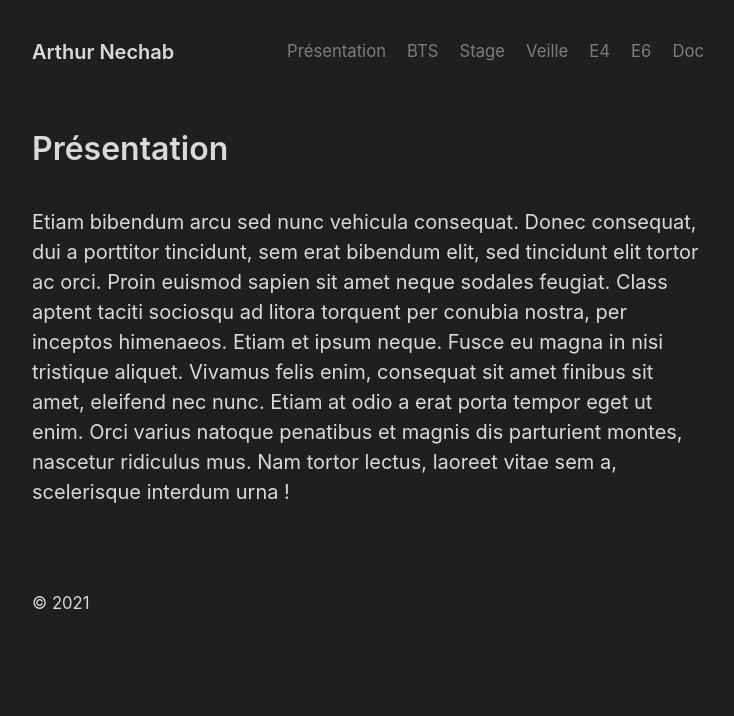
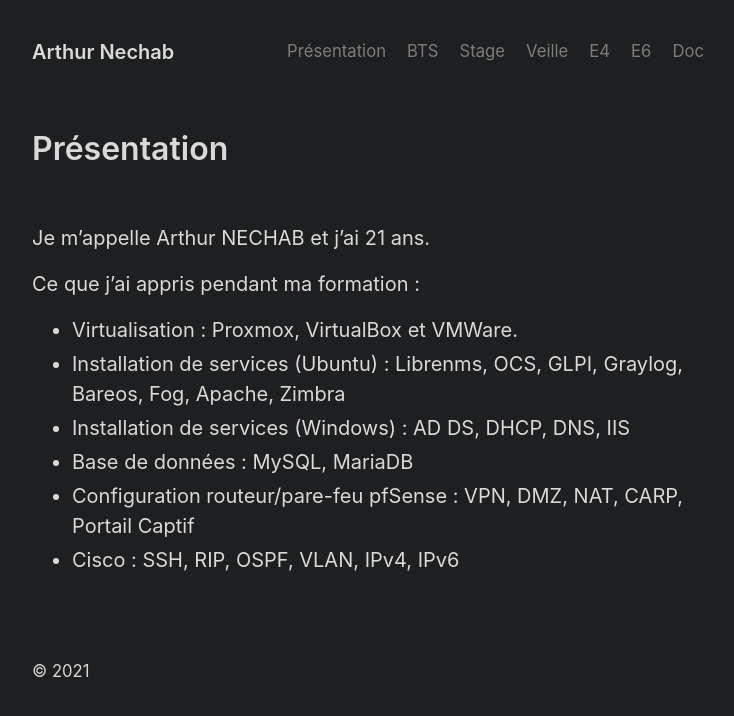
Before and after one commit to arthur-nechab/portfolio, a Jekyll site: the page built from cv.md, in a window 1280 px wide. Shown: the top 716 px of the page, without its empty margins (272-1006 px from the left). Built offline with Jekyll 4.4.1, drawn with Linux system fonts in a browser that asks for light colours.

Commit message:
Update cv.md

```diff
--- a/cv.md
+++ b/cv.md
@@ -3,8 +3,14 @@ layout: page
 title: Présentation
 ---
 <br/>
-Etiam bibendum arcu sed nunc vehicula consequat. Donec consequat, dui a porttitor tincidunt, sem erat bibendum elit, sed tincidunt elit tortor ac orci.
-Proin euismod sapien sit amet neque sodales feugiat. Class aptent taciti sociosqu ad litora torquent per conubia nostra, per inceptos himenaeos. Etiam et ipsum neque.
-Fusce eu magna in nisi tristique aliquet. Vivamus felis enim, consequat sit amet finibus sit amet, eleifend nec nunc. Etiam at odio a erat porta tempor eget ut enim.
-Orci varius natoque penatibus et magnis dis parturient montes, nascetur ridiculus mus.
-Nam tortor lectus, laoreet vitae sem a, scelerisque interdum urna !
+
+Je m'appelle Arthur NECHAB et j'ai 21 ans.
+
+Ce que j'ai appris pendant ma formation :
+
+- Virtualisation : Proxmox, VirtualBox et VMWare.
+- Installation de services (Ubuntu) : Librenms, OCS, GLPI, Graylog, Bareos, Fog, Apache, Zimbra
+- Installation de services (Windows) : AD DS, DHCP, DNS, IIS
+- Base de données : MySQL, MariaDB
+- Configuration routeur/pare-feu pfSense : VPN, DMZ, NAT, CARP, Portail Captif
+- Cisco : SSH, RIP, OSPF, VLAN, IPv4, IPv6
```
